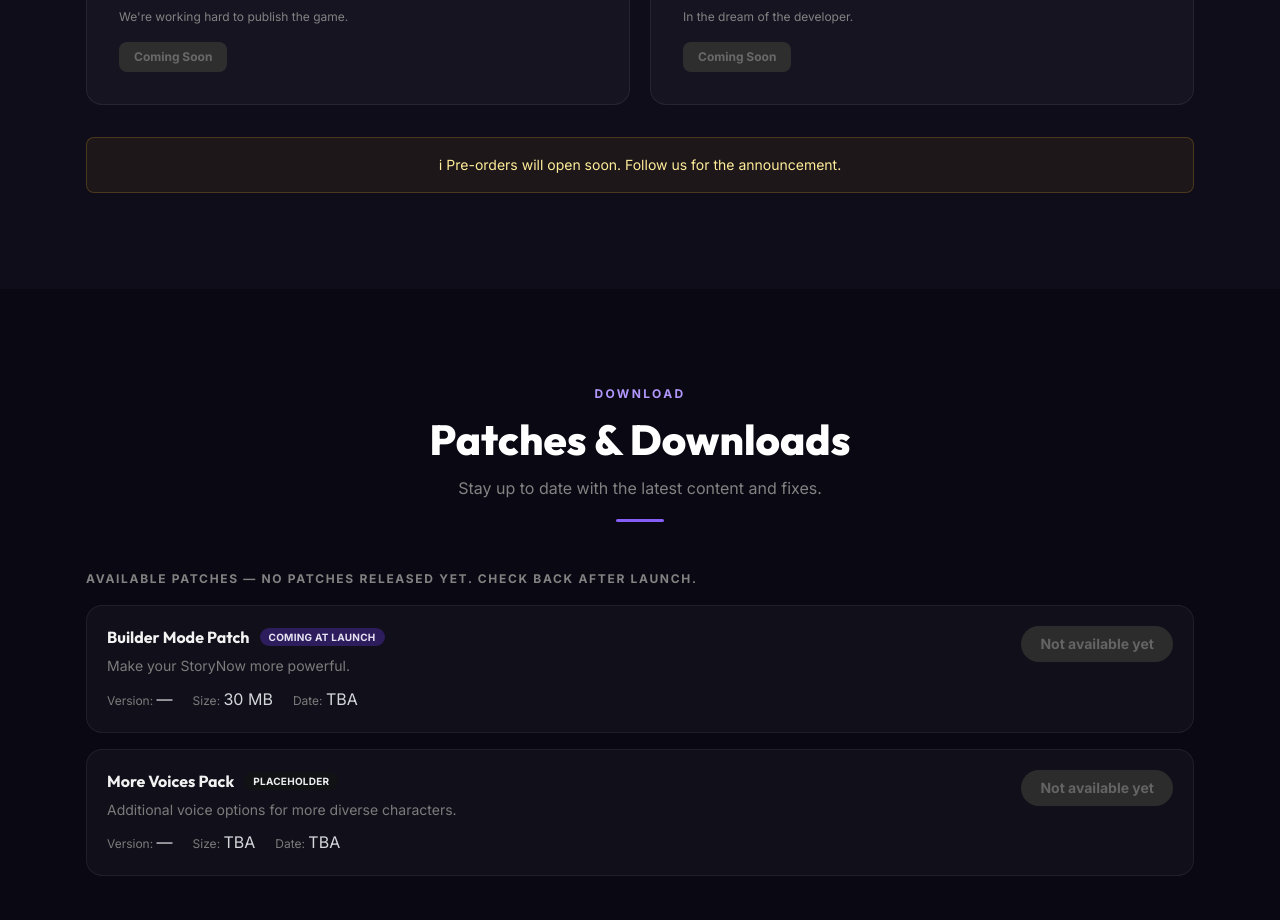
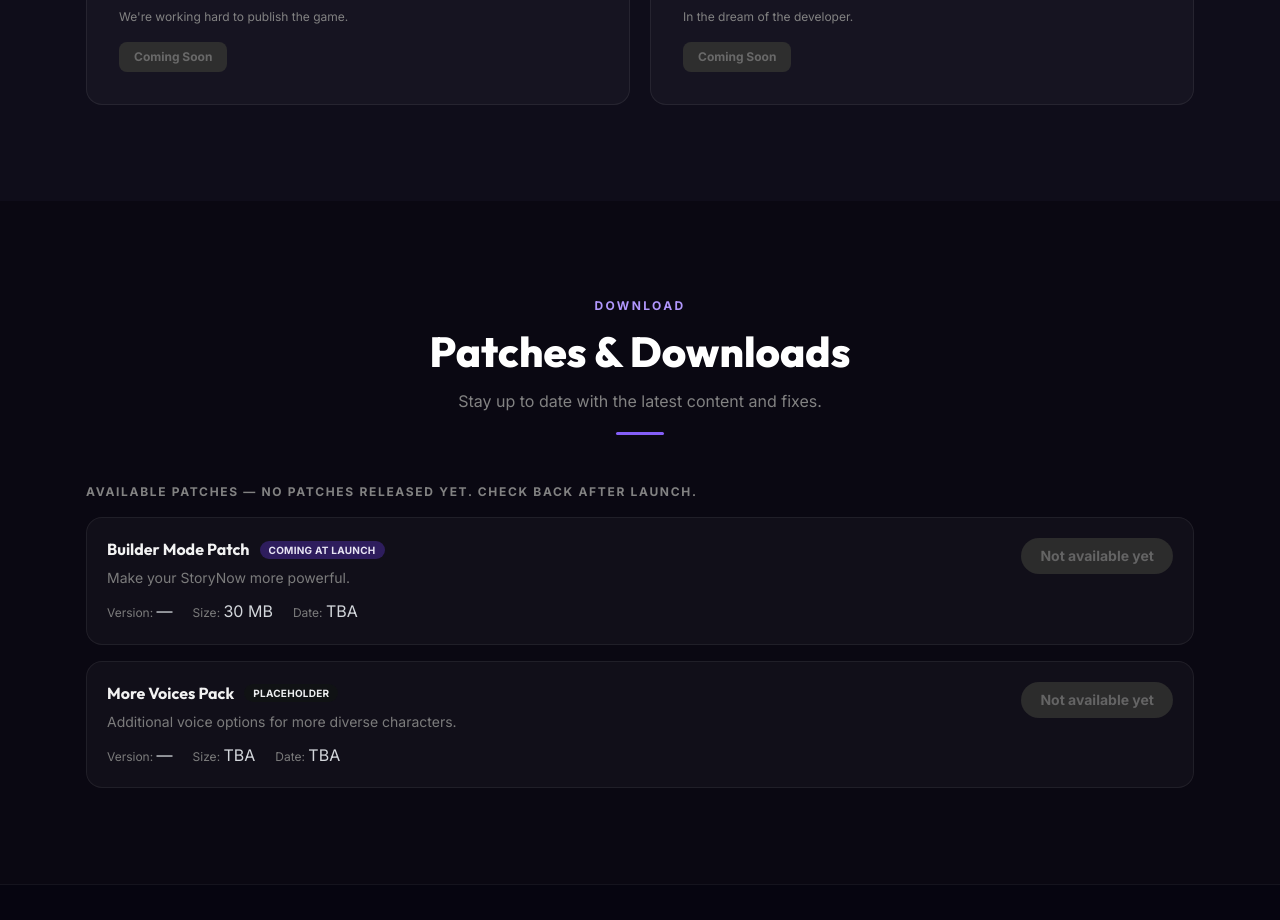
Before and after one commit to pakyinwww/story-now-website, a React (Vite) app: page / in a window 1280 px wide. Shown: the part 3140-4060 px from the top of the page. Built offline with nearby package versions, Linux system fonts and the light colour scheme.

Commit message:
feat: remove order note paper component for cleaner UI

```diff
--- a/src/App.jsx
+++ b/src/App.jsx
@@ -559,17 +559,6 @@ function App() {
               ))}
             </SimpleGrid>
 
-            <Paper
-              mt="xl"
-              p="md"
-              radius="md"
-              withBorder
-              style={{ background: 'rgba(251,191,36,0.06)', borderColor: 'rgba(251,191,36,0.2)', textAlign: 'center' }}
-            >
-              <Text fz="sm" c="yellow.2">
-                ℹ {t('order.note')}
-              </Text>
-            </Paper>
           </Container>
         </Box>
 
```
